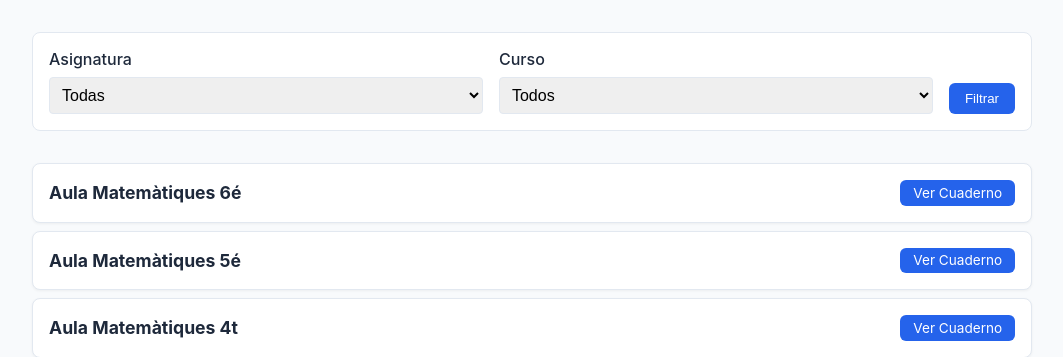
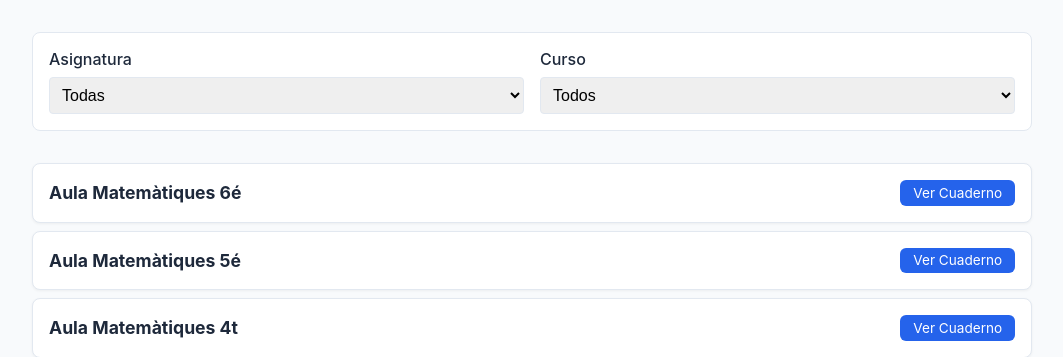
Before and after one commit to Arturopuig2/AulaPDF, a FastAPI app: page / in a window 1280 px wide. Shown: the part 74-431 px from the top of the page, without its empty margins (108-1171 px from the left). Run offline with FastAPI, Linux system fonts and the light colour scheme; data comes from the database, SQL or seed files in the repository.

Commit message:
quitar filtro

```diff
--- a/templates/index.html
+++ b/templates/index.html
@@ -20,10 +20,7 @@
             {% endfor %}
         </select>
     </div>
-    <!-- Button is optional with onchange, but good for accessibility -->
-    <div style="align-self: flex-end;">
-        <button type="submit" class="btn">Filtrar</button>
-    </div>
+
 </form>
 
 <div class="pdf-list">
```
